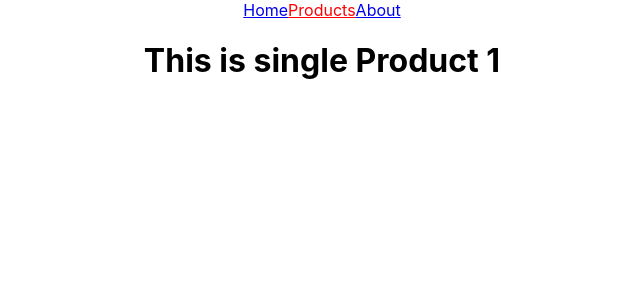
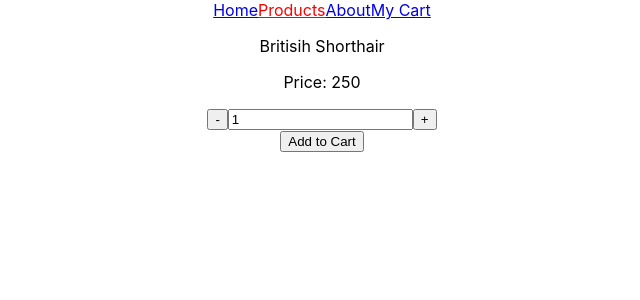
Before and after one commit to EmptyBox12/shopping-cart, a React (Create React App) app: page /products/1 in a window 1280 px wide. Shown: the top 300 px of the page, without its empty margins (318-958 px from the left). Built offline with nearby package versions, Linux system fonts and the light colour scheme.

Commit message:
can add product to cart, quantity adds up, need to improve cart.

```diff
--- a/src/App.js
+++ b/src/App.js
@@ -11,10 +11,22 @@ import Home from "./components/Home";
 import About from "./components/About";
 import Product from "./components/Product";
 import Products from "./components/Products";
+import Cart from "./components/Cart";
 //<NavLink className={({ isActive }) => isActive ? "red" : "blue"} />
 
 function App() {
-  const products = [{}];
+  const products = [
+    {
+      name: "Britisih Shorthair",
+      price: 250,
+      id: 1,
+    },
+    {
+      name: "Scottish Fold",
+      price: 350,
+      id: 2,
+    },
+  ];
   const [cart, setCart] = useState([]);
   return (
     <div className="App">
@@ -50,12 +62,29 @@ function App() {
           >
             About
           </NavLink>
+          <NavLink
+            style={({ isActive }) => {
+              return {
+                color: isActive ? "red" : "",
+              };
+            }}
+            to="/cart"
+          >
+            My Cart
+          </NavLink>
         </nav>
         <Routes>
           <Route path="/" element={<Home />} />
           <Route path="/about" element={<About />} />
-          <Route path="/products" element={<Products />} />
-          <Route path="/products/:id" element={<Product />} />
+          <Route path="/products" element={<Products products={products} />} />
+          <Route
+            path="/products/:id"
+            element={<Product products={products} setCart={setCart} cart = {cart} />}
+          />
+          <Route
+            path="/cart"
+            element={<Cart cart={cart} setCart={setCart} />}
+          />
         </Routes>
       </Router>
     </div>
--- /dev/null
+++ b/src/components/Cart.js
@@ -0,0 +1,17 @@
+import React from 'react'
+
+export default function Cart({cart, setCart}) {
+  return (
+    <div>
+      {cart.map((item) => {
+        return (
+          <div key ={item.id}>
+            Name:{item.name}
+            Quantitiy:{item.quantity}
+            Price: {item.price*parseInt(item.quantity)}
+          </div>
+        );
+      })}
+    </div>
+  )
+}
--- a/src/components/Product.js
+++ b/src/components/Product.js
@@ -1,11 +1,70 @@
-import React from 'react'
-import { useParams } from 'react-router'
+import React, { useEffect, useState } from "react";
+import { useParams } from "react-router";
 
-export default function Product() {
-  let {id} = useParams();
+export default function Product({ products, setCart, cart }) {
+  let { id } = useParams();
+  const [product, setProduct] = useState({
+    name: "",
+    id: "",
+    quantity: 1,
+  });
+
+  useEffect(() => {
+    setProduct({
+      ...products.find((item) => item.id === parseInt(id)),
+      quantity: 1,
+    });
+  }, [id, products]);
+
+  function buttonClick(e) {
+    if (e.target.textContent === "-") {
+      if (product.quantity - 1 > 0) {
+        setProduct({ ...product, quantity: parseInt(product.quantity) - 1 });
+      }
+    } else if (e.target.textContent === "+") {
+      setProduct({ ...product, quantity: parseInt(product.quantity) + 1 });
+    }
+  }
+  function handleQuantityChange(e) {
+    if (isNaN(parseInt(e.target.value))) {
+      setProduct({ ...product, quantity: "" });
+    } else {
+      setProduct({ ...product, quantity: e.target.value });
+    }
+  }
+  function onFormSubmit(e) {
+    e.preventDefault();
+    let cartItem = cart.find((item) => item.id === product.id);
+    let index = cart.findIndex((item) => item.id === product.id);
+    if (!cartItem) {
+      setCart((prevValue) => prevValue.concat(product));
+    } else if (cartItem) {
+      let cartCopy = [...cart];
+      cartCopy[index].quantity = cartItem.quantity + product.quantity;
+      setCart(cartCopy);
+    }
+  }
+
   return (
     <div>
-      <h1>This is single Product {id}</h1>
+      <form onSubmit={onFormSubmit}>
+        <p>{product && product.name}</p>
+        <p>Price: {product && product.quantity * product.price}</p>
+        <div>
+          <button type="button" onClick={buttonClick}>
+            -
+          </button>
+          <input
+            type="text"
+            onChange={handleQuantityChange}
+            value={product.quantity}
+          />
+          <button type="button" onClick={buttonClick}>
+            +
+          </button>
+        </div>
+        <button type="submit">Add to Cart</button>
+      </form>
     </div>
-  )
+  );
 }
--- a/src/components/Products.js
+++ b/src/components/Products.js
@@ -1,9 +1,21 @@
 import React from 'react'
+import { useNavigate } from 'react-router';
 
-export default function Products() {
+export default function Products({products}) {
+  let navigate = useNavigate();
+  function navigateToDetails(id) {
+    navigate(`/products/${id}`);
+  }
   return (
     <div>
-      <h1>This is Products</h1>
+      {products.map(product =>{
+        return (
+          <div key = {product.id} onClick = {()=> navigateToDetails(product.id)}>
+            <span>{product.name}</span>
+            <span>{product.price}</span>
+          </div>
+        );
+      })}
     </div>
   )
 }
```
